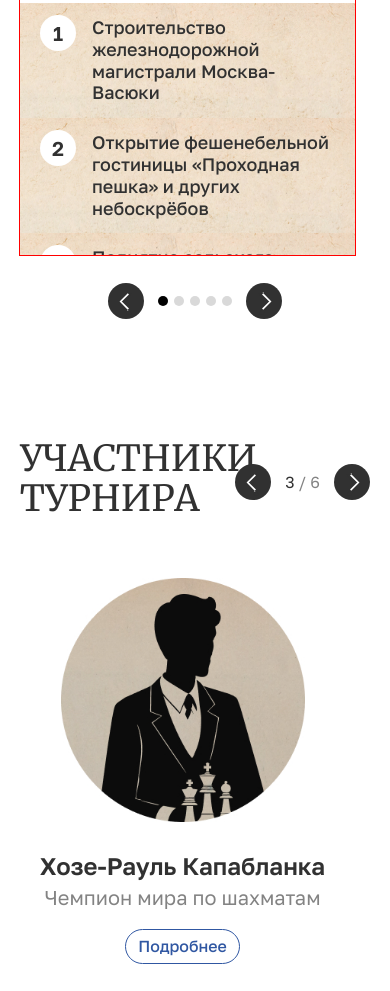
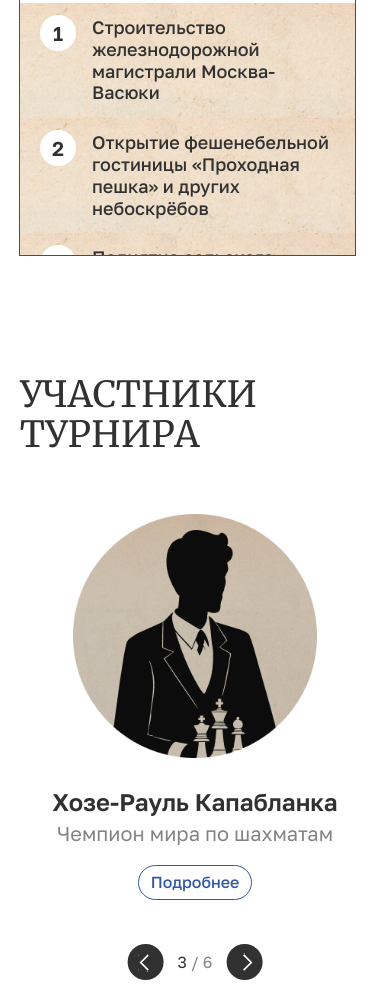
Before and after one commit to rodandr13/yandex_crowd_landing, a plain HTML site: page index.html in a window 390 px wide. Shown: the part 3133-4124 px from the top of the page. Drawn offline with Linux system fonts and the light colour scheme.

Commit message:
feat: add carousel styles

```diff
--- /dev/null
+++ b/blocks/carousel/carousel.css
@@ -0,0 +1,3 @@
+.carousel {
+  position: relative;
+}
--- a/blocks/page/page.css
+++ b/blocks/page/page.css
@@ -1,5 +1,6 @@
 .page {
   color: #313131;
+  min-width: 320px;
   font-family: 'Golos Text', sans-serif;
   font-weight: 400;
   display: flex;
--- a/blocks/participant/participant.css
+++ b/blocks/participant/participant.css
@@ -4,6 +4,7 @@
   flex-direction: column;
   align-items: center;
   flex-shrink: 0;
+  width: 394px;
 }
 
 .participant__photo {
@@ -44,12 +45,55 @@
 
 }
 
-@media screen and (max-width: 600px) {
+@media screen and (max-width: 1350px) {
   .participant {
-    width: 325px;
+    width: 33.33%;
   }
   .participant__photo {
     width: 244px;
     height: 244px;
   }
 }
+
+@media screen and (max-width: 1100px) {
+  .participant {
+    width: 50%;
+  }
+  .participant__photo {
+    width: initial;
+    height: initial;
+  }
+}
+
+@media screen and (max-width: 900px) {
+  .participant {
+    width: 50%;
+  }
+  .participant__photo {
+    width: 244px;
+    height: 244px;
+  }
+}
+
+@media screen and (max-width: 700px) {
+  .participant {
+    width: 100%;
+  }
+  .participant__photo {
+    width: initial;
+    height: initial;
+  }
+}
+
+@media screen and (max-width: 600px) {
+  .participant {
+    width: 100%;
+  }
+}
+
+@media screen and (max-width: 450px) {
+  .participant__photo {
+    width: 244px;
+    height: 244px;
+  }
+}
--- a/blocks/participants/participants.css
+++ b/blocks/participants/participants.css
@@ -17,8 +17,9 @@
   padding: 0;
   list-style-type: none;
   display: flex;
-  overflow: hidden;
   gap: 20px;
+  position: relative;
+  left: 0px;
 }
 
 .participants__title {
@@ -27,11 +28,30 @@
 
 .participants__container {
   position: relative;
+  overflow: hidden;
+
+
 }
 .participants__slider-controls {
   position: absolute;
   right: 0;
   top: -114px;
+}
+
+@media screen and (max-width: 1350px) {
+  .participants__list {
+    gap: 0;
+  }
+}
+
+@media screen and (max-width: 1100px) {
+  .participants__slider-controls {
+    left: 50%;
+    transform: translateX(-50%);
+    right: auto;
+    top: auto;
+    bottom: -80px;
+  }
 }
 
 @media screen and (max-width: 800px) {
--- a/blocks/transformation/transformation.css
+++ b/blocks/transformation/transformation.css
@@ -33,6 +33,10 @@
   left: -10px;
 }
 
+.transformation__slider-controls {
+  display: none;
+}
+
 
 
 @media screen and (max-width: 800px) {
--- a/index.html
+++ b/index.html
@@ -131,6 +131,7 @@
   </section>
   <section class="participants">
     <h2 class="section-title participants__title">Участники турнира</h2>
+    <div class="carousel">
       <div class="participants__container">
         <ul class="participants__list">
           <li class="participant">
@@ -170,6 +171,7 @@
             <a class="link link_style_outline participant__more" href="#">Подробнее</a>
           </li>
         </ul>
+      </div>
       <section class="slider-controls participants__slider-controls">
         <button class="slider-controls__button slider-controls__button_type_prev">
           &#10094;
@@ -200,8 +202,6 @@
     </div>
   </footer>
 </div>
-<script>
-
-</script>
+<script defer src="./utils/carousel.js"></script>
 </body>
 </html>
--- a/pages/index.css
+++ b/pages/index.css
@@ -6,7 +6,10 @@
 @import url('../blocks/table/table.css');
 @import url('../blocks/link/link.css');
 @import url('../blocks/section-title/section-title.css');
+@import url('../blocks/carousel/carousel.css');
+@import url('../blocks/slider-controls/slider-controls.css');
 @import url('../blocks/grid-steps/grid-steps.css');
+
 
 @import url('../blocks/page/page.css');
 
@@ -22,7 +25,7 @@
 
 @import url('../blocks/participants/participants.css');
 @import url('../blocks/participant/participant.css');
-@import url('../blocks/slider-controls/slider-controls.css');
+
 
 @import url('../blocks/footer/footer.css');
 
```
Also changed, not shown: utils/carousel.js (added). Lines whose indentation alone changed are shown as unchanged.
